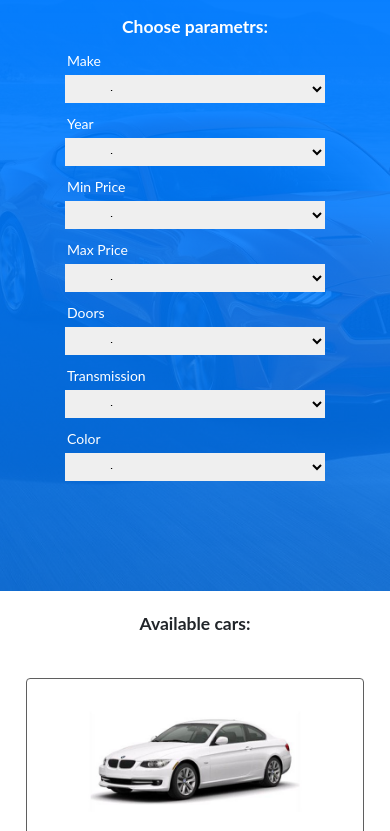
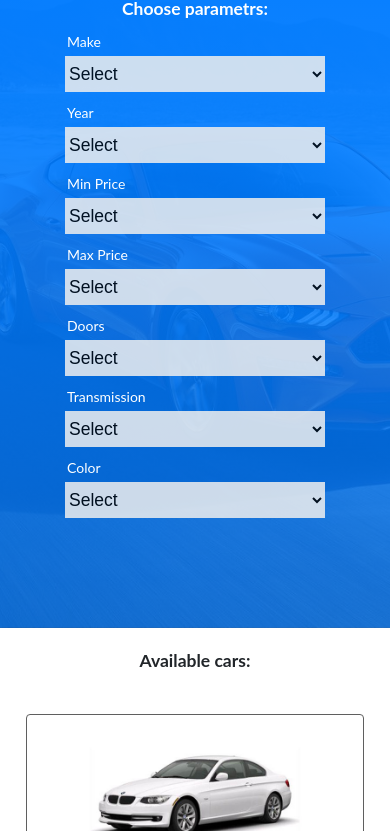
Before and after one commit to PatrickBialek/005_Filtering-engine-vanilla-js, a website built with webpack: page index.html in a window 390 px wide. Shown: the part 179-1010 px from the top of the page. Built offline with Linux system fonts and the light colour scheme.

Commit message:
Small changes in RWD styles

```diff
--- a/src/css/modules/0-layout/_0-inputs.scss
+++ b/src/css/modules/0-layout/_0-inputs.scss
@@ -1,9 +1,15 @@
 .select {
-	padding: 1.2rem 2.4rem;
-	height: 28px;
+	height: 36px;
 	border: none;
-	font-size: 1.4rem;
+	font-size: 1.75rem;
 	outline: none;
+	opacity: 1;
+	-webkit-opacity: .85;
+	-moz-opacity: 1;
+	-webkit-padding: 2rem 3rem;
+	-moz-padding: 0;
+	-o-padding: 0;
+	-ms-padding: 0;
 
 	&--bigger {
 		width: 246.5px;
--- a/src/css/modules/1-header/_1-header.scss
+++ b/src/css/modules/1-header/_1-header.scss
@@ -26,3 +26,9 @@
 		margin-right: 1.5rem;
 	}
 }
+
+@media (max-width: 450px) {
+	.header {
+		justify-content: center;
+	}
+}
--- a/src/css/modules/2-front-page/_0-search.scss
+++ b/src/css/modules/2-front-page/_0-search.scss
@@ -55,5 +55,13 @@
 		&__box {
 			margin-bottom: 1rem;
 		}
+
+		& h2 {
+			display: block;
+			margin: 0 auto;
+			text-align: center;
+			line-height: 1.3;
+			margin-bottom: 1rem;
+		}
 	}
 }
--- a/src/js/app.js
+++ b/src/js/app.js
@@ -1,4 +1,6 @@
-import { cars } from "./carsList.js";
+import {
+	cars
+} from "./carsList.js";
 
 const maxyear = new Date().getFullYear(),
 	make = document.querySelector("#make"),
--- a/src/js/carsList.js
+++ b/src/js/carsList.js
@@ -190,4 +190,6 @@ const cars = [{
 	}
 ];
 
-export { cars };
+export {
+	cars
+};
```
Also changed, not shown: dist/bundle.js.
